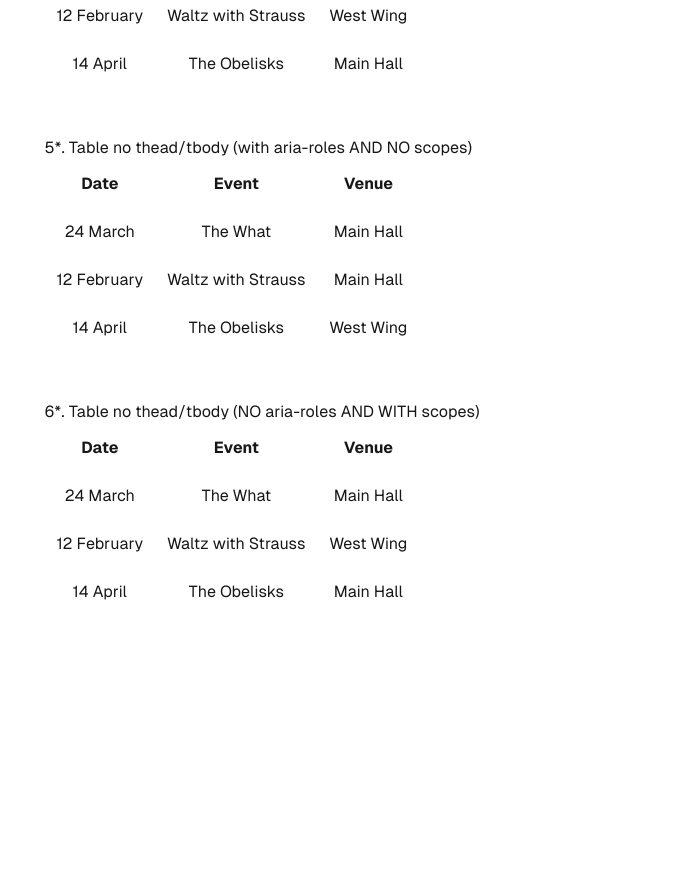
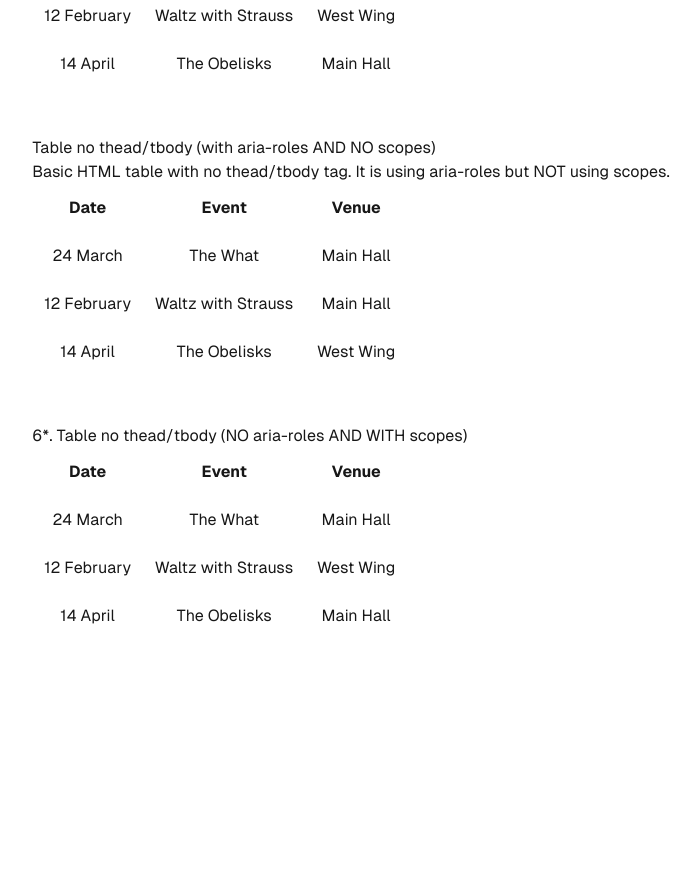
Before and after one commit to essjay05/a11y_assessments_v0, a Next.js app: page / in a window 1280 px wide. Shown: the part 1540-2422 px from the top of the page, without its empty margins (289-986 px from the left). Built offline with nearby package versions, Linux system fonts and the light colour scheme.

Commit message:
Added table description.

```diff
--- a/components/global/A11y_Examples/SrPlainHTMLTables/PlainHtmlTables/BasicNoTheadWRoles.jsx
+++ b/components/global/A11y_Examples/SrPlainHTMLTables/PlainHtmlTables/BasicNoTheadWRoles.jsx
@@ -1,7 +1,8 @@
 export const BasicNoTheadWRoles = () => {
   return (
     <>
-      <h2>5*. Table no thead/tbody (with aria-roles AND NO scopes)</h2>
+      <h2>Table no thead/tbody (with aria-roles AND NO scopes)</h2>
+      <p>Basic HTML table with no thead/tbody tag. It is using aria-roles but NOT using scopes.</p>
       <table id="BasicNoTheadWRoles" role="table">
         <tr role="row">
           <th role="columnheader">Date</th>
```
